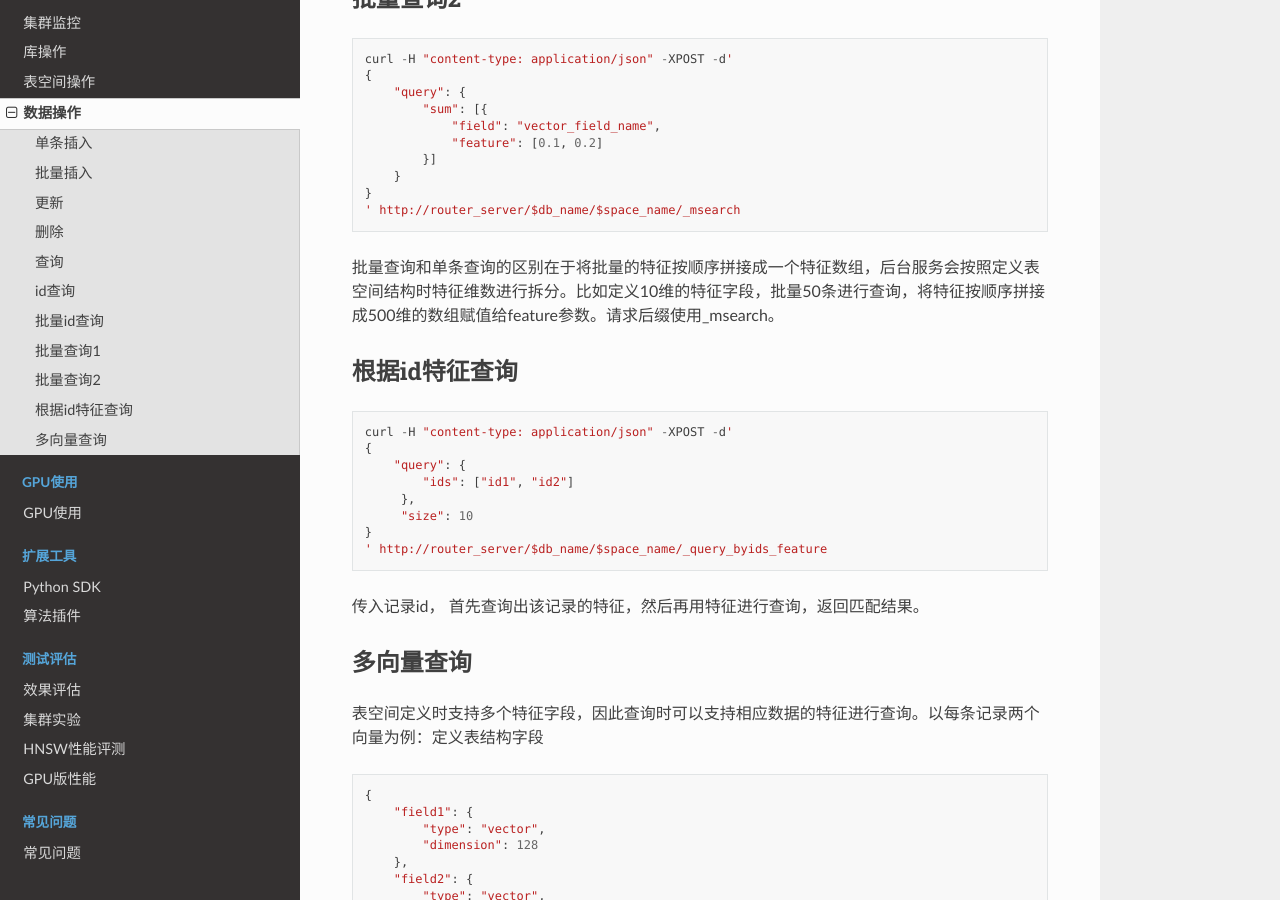
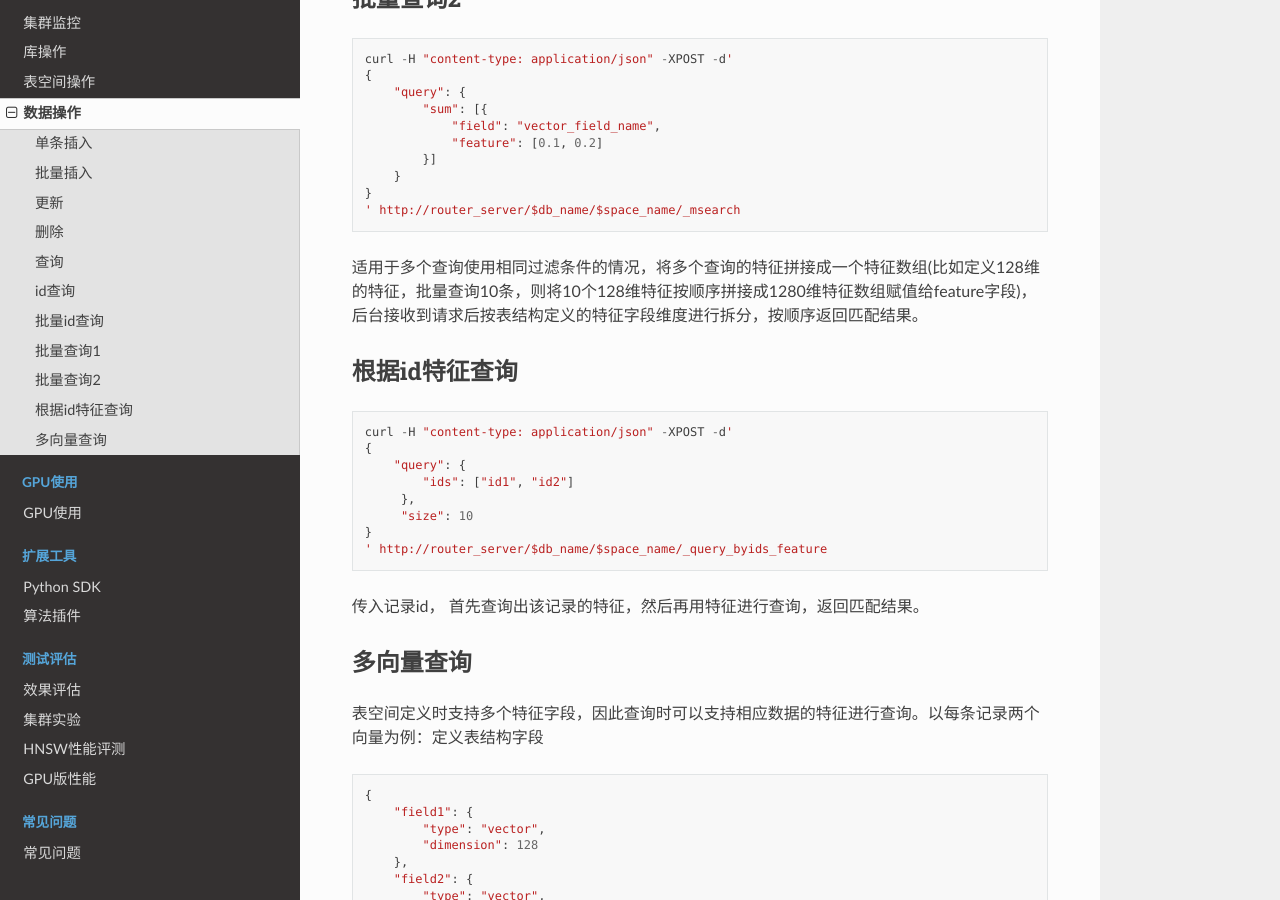
Before and after one commit to nizyun/vs_cn, a Sphinx documentation site: the page built from docs/source/use_op/op_doc.rst, in a window 1280 px wide and 900 px high, scrolled down 6463 px. Built offline with Sphinx 7.4.7 and the Read the Docs theme 2.0.0, drawn with Linux system fonts in a browser that asks for light colours; pages that are not in the unit, such as notebooks, are missing from menus.

Commit message:
change doc detail

```diff
--- a/docs/source/use_op/op_doc.rst
+++ b/docs/source/use_op/op_doc.rst
@@ -343,7 +343,7 @@ ids指定多个id， fields 指定返回每条记录中那些字段
   }
   ' http://router_server/$db_name/$space_name/_msearch
 
-批量查询和单条查询的区别在于将批量的特征按顺序拼接成一个特征数组，后台服务会按照定义表空间结构时特征维数进行拆分。比如定义10维的特征字段，批量50条进行查询，将特征按顺序拼接成500维的数组赋值给feature参数。请求后缀使用_msearch。
+适用于多个查询使用相同过滤条件的情况，将多个查询的特征拼接成一个特征数组(比如定义128维的特征，批量查询10条，则将10个128维特征按顺序拼接成1280维特征数组赋值给feature字段)，后台接收到请求后按表结构定义的特征字段维度进行拆分，按顺序返回匹配结果。
 
 
 根据id特征查询
```
